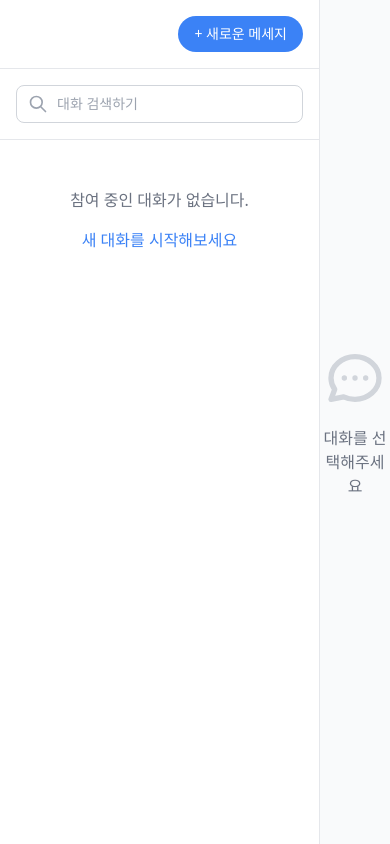
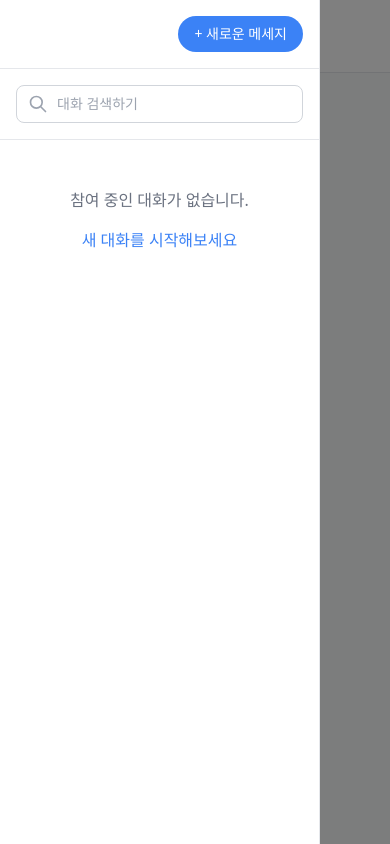
Before and after one commit to youngjaekwon/minichat, a Django app: page /chat/ in a window 390 px wide. Run offline with Django 5.2, Linux system fonts and the light colour scheme; the visitor is signed in with stand-in values (Sample User, id 1); data that the repository does not hold is empty; parts of the project's set-up code (start-up, migrations or seed data) failed here and were passed over; some libraries are stand-ins or nearby versions.

Commit message:
feat: add responsive UI for mobile chat client
모바일 화면에서 채팅 클라이언트의 반응형 UI를 개선합니다.

- 768px 미만에서 사이드바 숨김 및 햄버거 버튼으로 토글
- 사이드바 슬라이드 인/아웃 애니메이션 및 오버레이 배경
- 채팅방 선택 시 사이드바 자동 닫힘
- 메시지 버블 너비 반응형 (모바일 85%, sm 이상 max-w-md)
- 토스트/에러 메시지 위치 및 패딩 반응형
- 대화 미선택 시 모바일 UX 개선 (햄버거 버튼 표시)
- 접근성 속성 추가 (aria-label, aria-expanded)

```diff
--- a/templates/base.html
+++ b/templates/base.html
@@ -9,7 +9,7 @@
 </head>
 <body class="{% block body_class %}bg-gray-100 min-h-screen{% endblock %}">
     {% if messages %}
-    <div class="fixed top-4 right-4 z-50 space-y-2">
+    <div class="fixed top-4 left-4 right-4 sm:left-auto sm:right-4 z-50 space-y-2">
         {% for message in messages %}
         <div class="px-4 py-3 rounded shadow-lg {% if message.tags == 'success' %}bg-teal-500{% elif message.tags == 'error' %}bg-red-500{% else %}bg-teal-500{% endif %} text-white">
             {{ message }}
--- a/templates/chat/room.html
+++ b/templates/chat/room.html
@@ -9,9 +9,26 @@
 <div class="h-screen flex bg-white"
      x-data="chatApp({{ selected_room.pk|default:'null' }}, {{ request.user.pk }}, '{{ request.user.name|escapejs }}')"
      @beforeunload.window="disconnect()"
+     @keydown.escape.window="isSearchOpen ? closeSearch() : (sidebarOpen && closeSidebar())"
      >
+    <!-- 모바일 오버레이 배경 -->
+    <div x-show="sidebarOpen"
+         x-transition:enter="transition-opacity ease-out duration-300"
+         x-transition:enter-start="opacity-0"
+         x-transition:enter-end="opacity-100"
+         x-transition:leave="transition-opacity ease-in duration-200"
+         x-transition:leave-start="opacity-100"
+         x-transition:leave-end="opacity-0"
+         @click="closeSidebar()"
+         class="md:hidden fixed inset-0 bg-black bg-opacity-50 z-40">
+    </div>
+
     <!-- 왼쪽 사이드바: 채팅방 목록 -->
-    <div class="w-80 border-r border-gray-200 flex flex-col">
+    <div class="w-80 border-r border-gray-200 flex flex-col bg-white
+                fixed md:relative inset-y-0 left-0 z-50
+                transform transition-transform duration-300 ease-in-out
+                md:translate-x-0"
+         :class="sidebarOpen ? 'translate-x-0' : '-translate-x-full md:translate-x-0'">
         <!-- 헤더 -->
         <div class="p-4 border-b border-gray-200">
             <div class="flex justify-end items-center">
@@ -42,6 +59,7 @@
             {% if rooms %}
                 {% for room in rooms %}
                 <a href="{% url 'chat:room_detail' room.pk %}"
+                   @click="closeSidebar()"
                    class="block hover:bg-gray-50 transition {% if selected_room and selected_room.pk == room.pk %}bg-gray-50 border-l-4 border-blue-500{% else %}border-l-4 border-transparent{% endif %}">
                     <div class="px-4 py-3 flex items-start">
                         <!-- 프로필 이미지 -->
@@ -97,11 +115,22 @@
         <!-- 상대방 정보 헤더 -->
         <div class="p-4 border-b border-gray-200">
             <div class="flex justify-between items-start">
+                <div class="flex items-start">
+                    <!-- 햄버거 버튼 (모바일) -->
+                    <button @click="toggleSidebar()"
+                            class="md:hidden p-2 -ml-2 mr-2 text-gray-500 hover:text-gray-700 hover:bg-gray-100 rounded-lg flex-shrink-0"
+                            aria-label="대화 목록 열기"
+                            :aria-expanded="sidebarOpen">
+                        <svg class="w-6 h-6" fill="none" stroke="currentColor" viewBox="0 0 24 24" aria-hidden="true">
+                            <path stroke-linecap="round" stroke-linejoin="round" stroke-width="2" d="M4 6h16M4 12h16M4 18h16"/>
+                        </svg>
+                    </button>
                     <div>
                         <h2 class="text-lg font-medium text-gray-800">{{ display_name }}</h2>
                         {% if selected_room.is_direct and other_user and other_user.job_title %}
                         <p class="text-purple-500 text-sm mt-1">{{ other_user.job_title }}</p>
                         {% endif %}
+                    </div>
                 </div>
                 <!-- 검색 버튼 -->
                 <button @click="toggleSearch()"
@@ -246,7 +275,7 @@
                          class="message-item"
                          :class="item.sender_id === userId ? 'flex justify-end mb-4' : 'flex justify-start mb-4'"
                          :data-message-id="item.id">
-                        <div class="max-w-md">
+                        <div class="max-w-[85%] sm:max-w-md">
                             <!-- 상대방 메시지 헤더 -->
                             <template x-if="item.sender_id !== userId">
                                 <div class="flex items-center mb-1">
@@ -287,7 +316,7 @@
                     <div x-show="item.type !== 'separator'"
                          :class="item.sender_id === userId ? 'flex justify-end mb-4' : 'flex justify-start mb-4'"
                          :data-message-id="item.id">
-                        <div class="max-w-md">
+                        <div class="max-w-[85%] sm:max-w-md">
                             <!-- 상대방 메시지 헤더 -->
                             <template x-if="item.sender_id !== userId">
                                 <div class="flex items-center mb-1">
@@ -338,7 +367,7 @@
              x-transition:leave-start="opacity-100 translate-y-0"
              x-transition:leave-end="opacity-0 translate-y-2"
              @click="scrollToBottomAndHideToast()"
-             class="absolute bottom-48 left-1/2 transform -translate-x-1/2 z-10 cursor-pointer">
+             class="absolute bottom-24 sm:bottom-32 md:bottom-48 left-1/2 transform -translate-x-1/2 z-10 cursor-pointer">
             <!-- 새 메시지가 있는 경우 -->
             <div x-show="showNewMessageToast" class="flex items-center gap-2 bg-blue-500 hover:bg-blue-600 text-white px-4 py-2 rounded-full shadow-lg transition-colors">
                 <svg class="w-4 h-4" fill="none" stroke="currentColor" viewBox="0 0 24 24">
@@ -360,12 +389,12 @@
         <!-- 에러 메시지 표시 -->
         <div x-show="errorMessage"
              x-transition
-             class="mx-4 mt-2 px-4 py-2 bg-red-100 border border-red-300 text-red-700 text-sm rounded">
+             class="mx-2 sm:mx-4 mt-2 px-3 sm:px-4 py-2 bg-red-100 border border-red-300 text-red-700 text-sm rounded">
             <span x-text="errorMessage"></span>
         </div>
 
         <!-- 메시지 입력 -->
-        <div class="p-4 border-t border-gray-200 bg-white">
+        <div class="p-2 sm:p-4 border-t border-gray-200 bg-white">
             <form @submit.prevent="sendMessage()">
                 <div class="border border-gray-300 rounded-lg overflow-hidden">
                     <textarea
@@ -389,13 +418,26 @@
         </div>
         {% else %}
         <!-- 선택된 대화가 없을 때 -->
-        <div class="flex-1 flex items-center justify-center bg-gray-50">
+        <div class="flex-1 flex flex-col bg-gray-50">
+            <!-- 모바일용 헤더 -->
+            <div class="md:hidden p-4 border-b border-gray-200 bg-white">
+                <button @click="toggleSidebar()"
+                        class="p-2 -ml-2 text-gray-500 hover:text-gray-700 hover:bg-gray-100 rounded-lg"
+                        aria-label="대화 목록 열기"
+                        :aria-expanded="sidebarOpen">
+                    <svg class="w-6 h-6" fill="none" stroke="currentColor" viewBox="0 0 24 24" aria-hidden="true">
+                        <path stroke-linecap="round" stroke-linejoin="round" stroke-width="2" d="M4 6h16M4 12h16M4 18h16"/>
+                    </svg>
+                </button>
+            </div>
+            <div class="flex-1 flex items-center justify-center">
                 <div class="text-center text-gray-500">
                     <svg class="w-16 h-16 mx-auto mb-4 text-gray-300" fill="none" stroke="currentColor" viewBox="0 0 24 24">
                         <path stroke-linecap="round" stroke-linejoin="round" stroke-width="2"
                               d="M8 12h.01M12 12h.01M16 12h.01M21 12c0 4.418-4.03 8-9 8a9.863 9.863 0 01-4.255-.949L3 20l1.395-3.72C3.512 15.042 3 13.574 3 12c0-4.418 4.03-8 9-8s9 3.582 9 8z"/>
                     </svg>
                     <p>대화를 선택해주세요</p>
+                </div>
             </div>
         </div>
         {% endif %}
@@ -410,6 +452,9 @@ function chatApp(roomId, userId, userName) {
         userId: userId,
         userName: userName,
         maxMessageLength: 10000,
+
+        // 사이드바 상태 (모바일용)
+        sidebarOpen: false,
 
         // 상태
         ws: null,
@@ -462,8 +507,24 @@ function chatApp(roomId, userId, userName) {
         searchPerformed: false,
         highlightedMessageId: null,      // 현재 하이라이트된 메시지 ID
 
+        // 사이드바 토글 (모바일용)
+        toggleSidebar() {
+            this.sidebarOpen = !this.sidebarOpen;
+        },
+
+        // 사이드바 닫기
+        closeSidebar() {
+            this.sidebarOpen = false;
+        },
+
         async init() {
-            if (!this.roomId) return;
+            // 모바일에서 대화가 선택되지 않았을 때 사이드바 자동 표시
+            if (!this.roomId) {
+                if (window.innerWidth < 768) {
+                    this.sidebarOpen = true;
+                }
+                return;
+            }
 
             // 스크롤 이벤트 리스너 등록
             this.$nextTick(() => {
```
Lines whose indentation alone changed are shown as unchanged.
